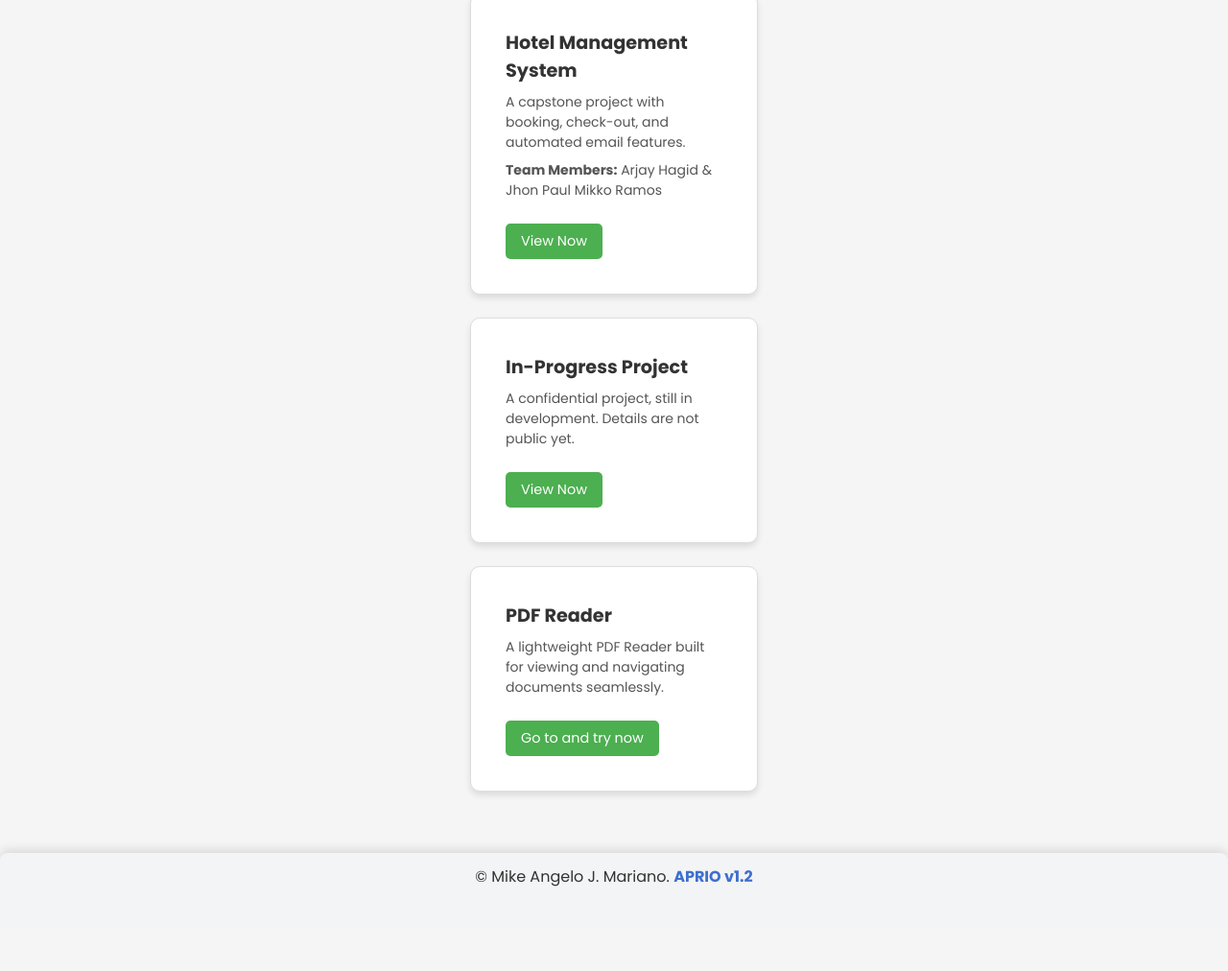
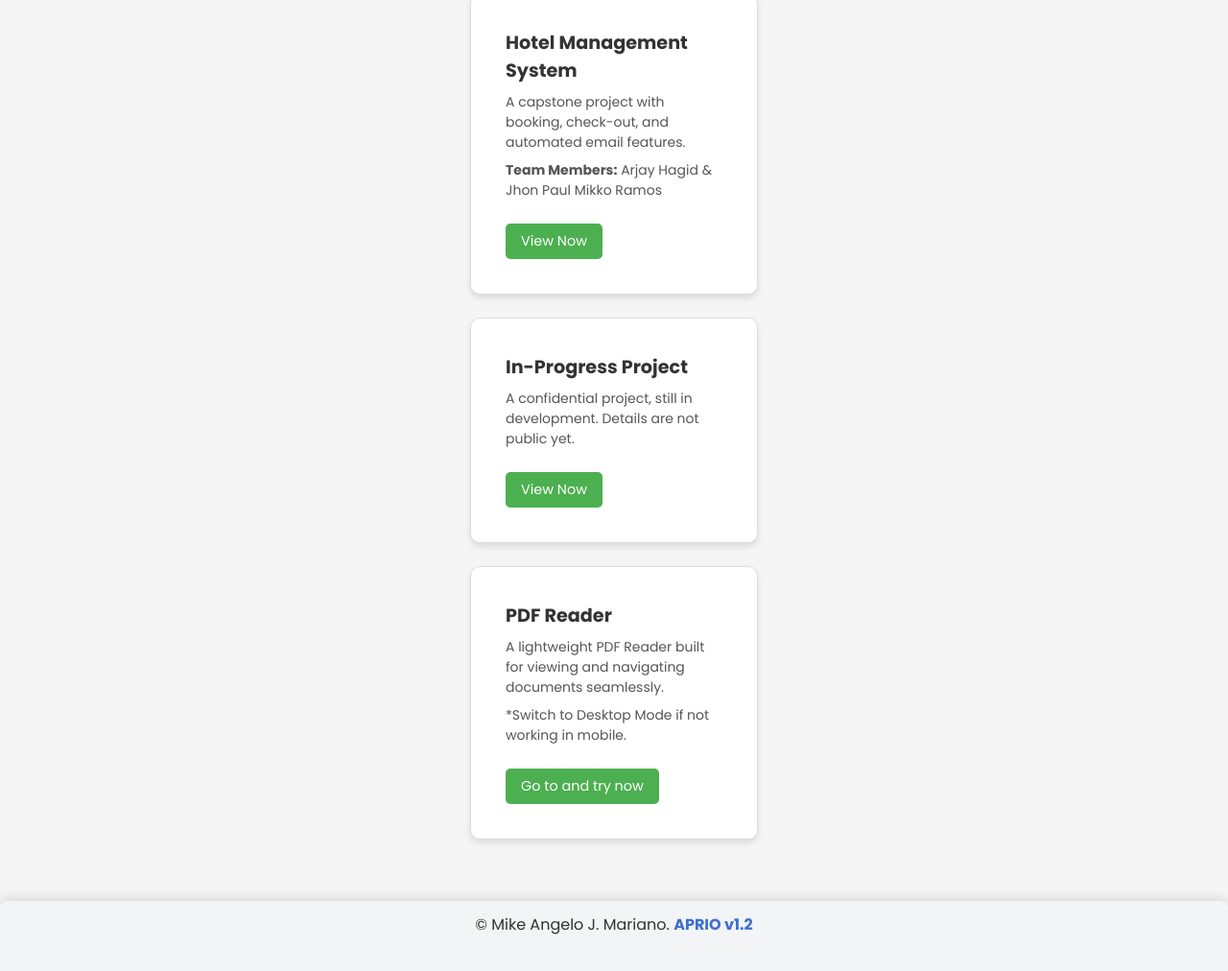
Before and after one commit to unjelawgelo/APRIO-01, a plain HTML site: page portfolio.html in a window 1280 px wide. Shown: the part 1021-2033 px from the top of the page at 96% size. Before the commit the page ends 1989 px from the top, so only its background shows below. Drawn offline with Linux system fonts and the light colour scheme.

Commit message:
Update portfolio.html

```diff
--- a/portfolio.html
+++ b/portfolio.html
@@ -258,6 +258,8 @@
     <div class="card-content">
         <h3>PDF Reader</h3>
         <p>A lightweight PDF Reader built for viewing and navigating documents seamlessly.</p>
+        <p>*Switch to Desktop Mode if not working in mobile.</p>
+
         <a href="manhwa.html">
             <button class="toggle-button">Go to and try now</button>
         </a>
```
